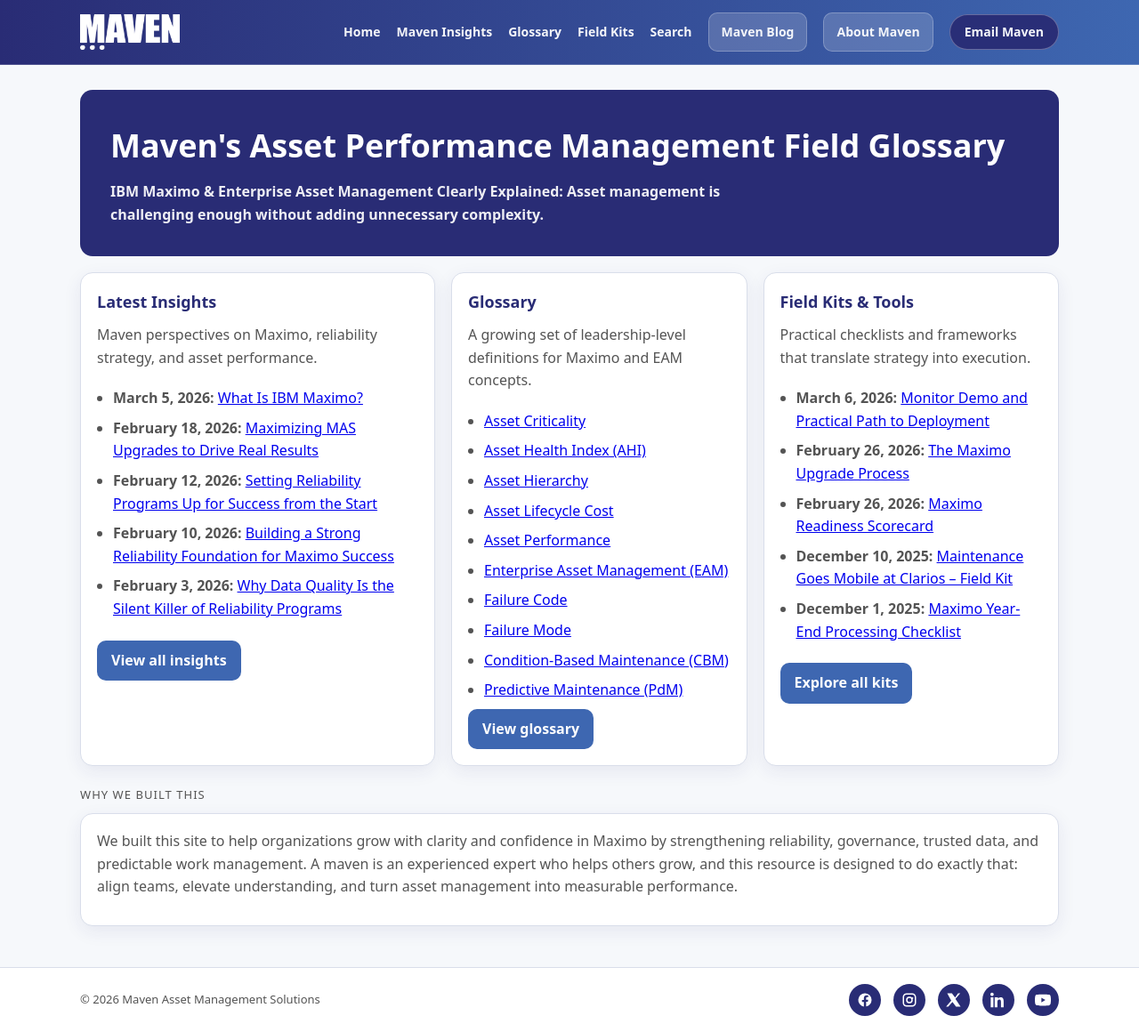
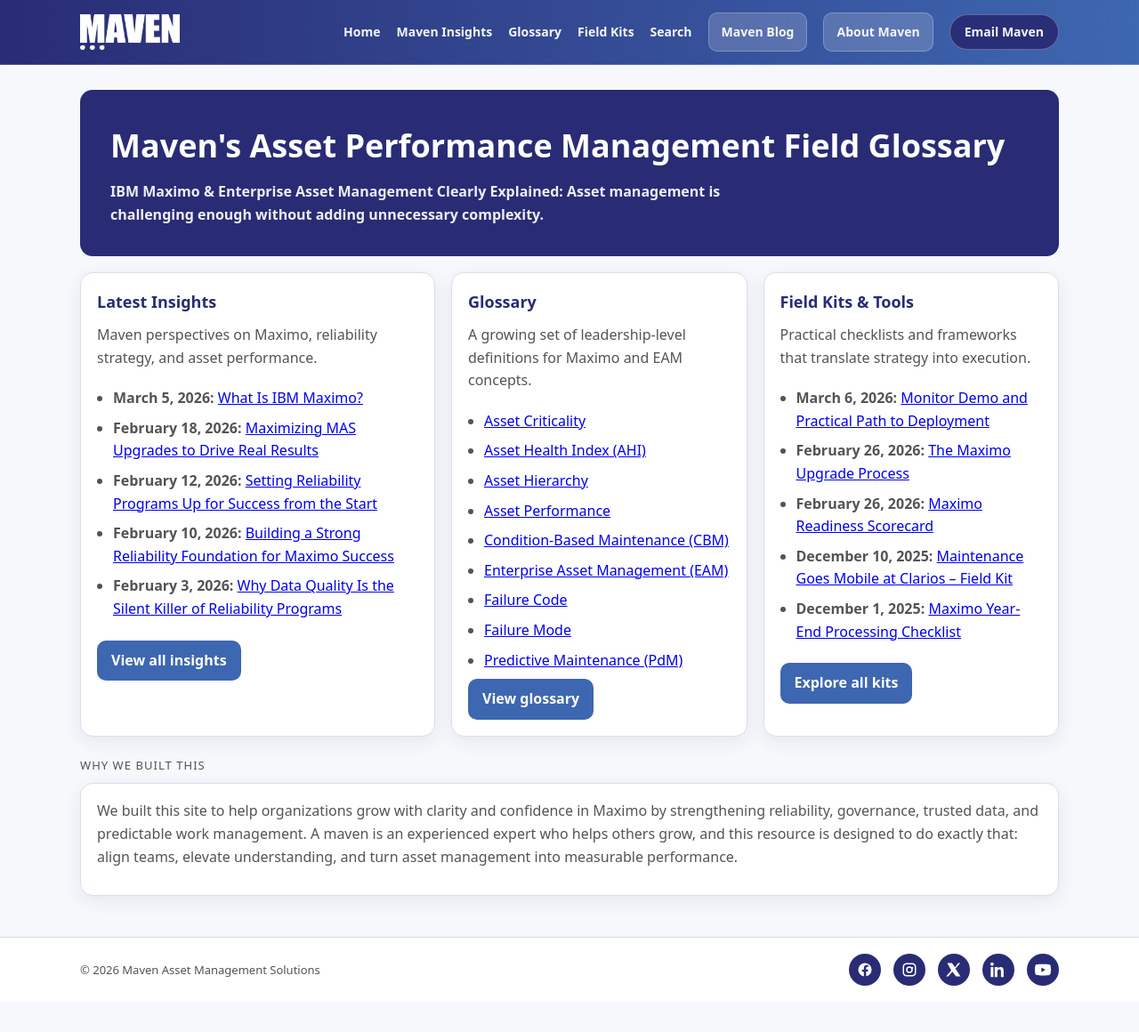
Before and after one commit to Maven-Asset-Management-Insights/content, a Jekyll site: the page built from index.md, in a window 1280 px wide. Shown: the whole page at 89% size. Built offline with Jekyll 4.4.1, drawn with Linux system fonts in a browser that asks for light colours; after the commit the page ends 1126 px from its top, so only the background shows below that.

Commit message:
Update index.md

```diff
--- a/index.md
+++ b/index.md
@@ -34,12 +34,11 @@ search: false
     <li><a href="{{ '/glossary/#asset-criticality' | relative_url }}">Asset Criticality</a></li>
     <li><a href="{{ '/glossary/#asset-health-index-ahi' | relative_url }}">Asset Health Index (AHI)</a></li>
     <li><a href="{{ '/glossary/#asset-hierarchy' | relative_url }}">Asset Hierarchy</a></li>
-    <li><a href="{{ '/glossary/#asset-lifecycle-cost' | relative_url }}">Asset Lifecycle Cost</a></li>
     <li><a href="{{ '/glossary/#asset-performance' | relative_url }}">Asset Performance</a></li>
+    <li><a href="{{ '/glossary/#condition-based-maintenance-cbm' | relative_url }}">Condition-Based Maintenance (CBM)</a></li>
     <li><a href="{{ '/glossary/#enterprise-asset-management-eam' | relative_url }}">Enterprise Asset Management (EAM)</a></li>
     <li><a href="{{ '/glossary/#failure-code' | relative_url }}">Failure Code</a></li>
     <li><a href="{{ '/glossary/#failure-mode' | relative_url }}">Failure Mode</a></li>
-    <li><a href="{{ '/glossary/#condition-based-maintenance-cbm' | relative_url }}">Condition-Based Maintenance (CBM)</a></li>
     <li><a href="{{ '/glossary/#predictive-maintenance-pdm' | relative_url }}">Predictive Maintenance (PdM)</a></li>
   </ul>
 
```
